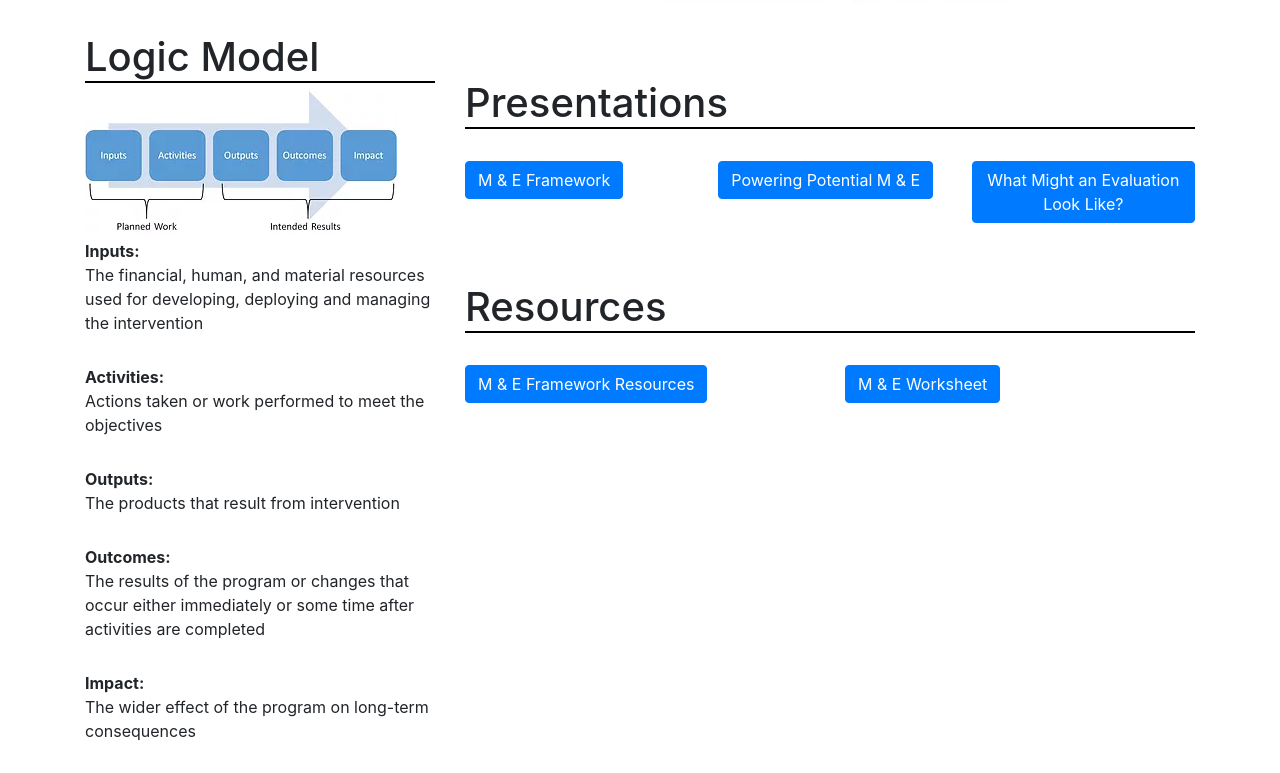
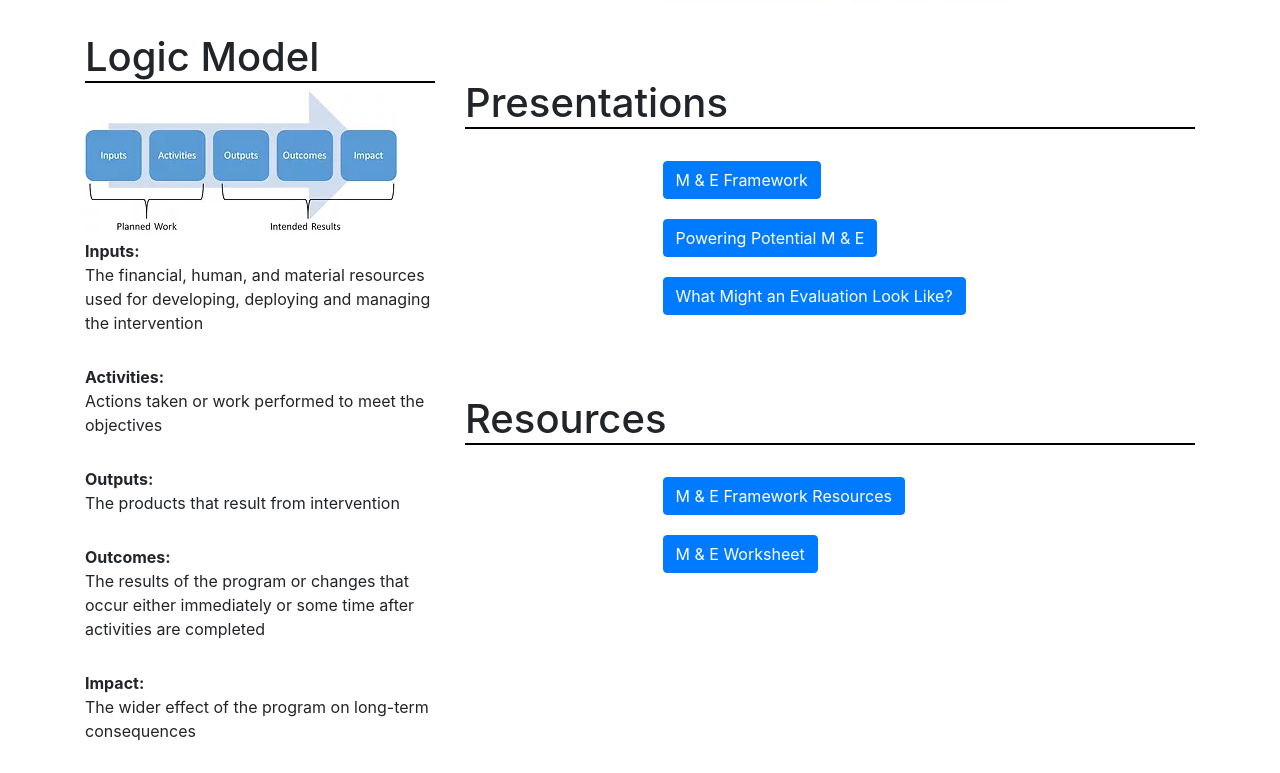
Before and after one commit to sean-slaughter/repdoducible-scientific-solutions, a React (Create React App) app: page /monitoringevaluation in a window 1280 px wide. Shown: the part 680-1453 px from the top of the page. Built offline with nearby package versions, Linux system fonts and the light colour scheme.

Commit message:
Edit styling on ME page

```diff
--- a/src/containers/MonitoringEvaluation.js
+++ b/src/containers/MonitoringEvaluation.js
@@ -47,23 +47,23 @@ export default function MonitoringEvaluation() {
                             <h1>Monitoring &amp; Evaluation Steps</h1>
                             <br/>
                             <p>
-                                <Image className="d-block mx-auto img-fluid w-50" src="/monitoringevaluation.webp" fluid/>
+                                <Image className="d-block mx-auto img-fluid w-50" style={{minWidth: 300}} src="/monitoringevaluation.webp" fluid/>
                             </p>
                         </Col>
                     </Row>
-                    <Row>
+                    <Row >
                         <Col className="about-col"sm={12}>
                            <h1> Presentations</h1>
                             <br/>
-                            <Row>
-                                <Col>
-                                <Button href="https://150f716c-2597-47c4-b267-f8914e49bec0.filesusr.com/ugd/a6f5ed_9659abae5f834339ad659b16fed79e5c.pdf">M &amp; E Framework</Button>
+                            <Row className="d-block mx-auto w-50">
+                                <Col xs={12}>
+                                <Button className="me-button" href="https://150f716c-2597-47c4-b267-f8914e49bec0.filesusr.com/ugd/a6f5ed_9659abae5f834339ad659b16fed79e5c.pdf">M &amp; E Framework</Button>
                                 </Col>
-                                <Col>
-                                <Button href="https://150f716c-2597-47c4-b267-f8914e49bec0.filesusr.com/ugd/a6f5ed_50493217d084460e9712c6f82087f9f5.pdf">Powering Potential M &amp; E</Button>
+                                <Col xs={12}>
+                                <Button  className="me-button" href="https://150f716c-2597-47c4-b267-f8914e49bec0.filesusr.com/ugd/a6f5ed_50493217d084460e9712c6f82087f9f5.pdf">Powering Potential M &amp; E</Button>
                                 </Col>
-                                <Col>
-                                <Button href="https://150f716c-2597-47c4-b267-f8914e49bec0.filesusr.com/ugd/a6f5ed_b6cb1ffad7be4cb0bdb8a298259c2a0d.pdf">What Might an Evaluation Look Like?</Button>
+                                <Col xs={12}>
+                                <Button className="me-button"  href="https://150f716c-2597-47c4-b267-f8914e49bec0.filesusr.com/ugd/a6f5ed_b6cb1ffad7be4cb0bdb8a298259c2a0d.pdf">What Might an Evaluation Look Like?</Button>
                                 </Col>
                             </Row>
                         </Col>
@@ -72,12 +72,12 @@ export default function MonitoringEvaluation() {
                         <Col className="about-col"sm={12}>
                             <h1> Resources</h1>
                             <br/>
-                            <Row>
-                                <Col>
-                                <Button href="https://150f716c-2597-47c4-b267-f8914e49bec0.filesusr.com/ugd/a6f5ed_6ea09973abe54de0b82624828d1b8d2c.pdf">M &amp; E Framework Resources</Button>
+                            <Row className="d-block mx-auto w-50">
+                                <Col xs={12}>
+                                <Button  className="me-button" href="https://150f716c-2597-47c4-b267-f8914e49bec0.filesusr.com/ugd/a6f5ed_6ea09973abe54de0b82624828d1b8d2c.pdf">M &amp; E Framework Resources</Button>
                                 </Col>
-                                <Col>
-                                <Button href="https://150f716c-2597-47c4-b267-f8914e49bec0.filesusr.com/ugd/a6f5ed_ea6584a974f6470bb92e62b966737c27.pdf">M &amp; E Worksheet</Button>
+                                <Col xs={12}>
+                                <Button  className="me-button" href="https://150f716c-2597-47c4-b267-f8914e49bec0.filesusr.com/ugd/a6f5ed_ea6584a974f6470bb92e62b966737c27.pdf">M &amp; E Worksheet</Button>
                                 </Col>
                             </Row>
                         </Col>
--- a/src/index.css
+++ b/src/index.css
@@ -37,3 +37,7 @@ p.smaller{
   font-size: 1rem;
   margin-bottom: 30px;
 }
+
+.me-button{
+  margin-bottom: 20px;
+}
```
